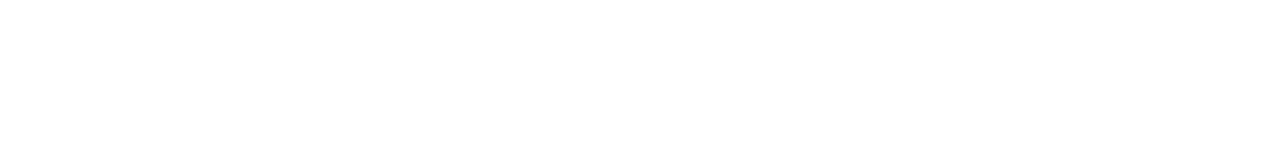
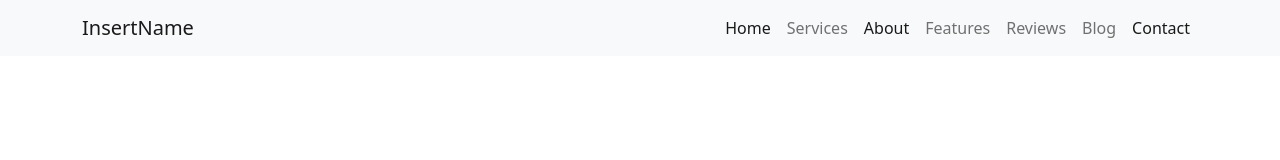
Before and after one commit to Lwvzi/git_7even, a plain HTML site: page index.html in a window 1280 px wide. Drawn offline with Linux system fonts and the light colour scheme; files whose address does not match are found by name.

Commit message:
created navbar w/o styling it

```diff
--- a/index.html
+++ b/index.html
@@ -15,6 +15,46 @@
 <body>
 
 
+    <!--NavBar-->
+    <div class="navbar navbar-expand-lg navbar-light bg-light">
+
+        <div class="container">
+
+            <a href="#home" class="navbar-brand">InsertName</a>
+            <button class="navbar-toggler" type="button" data-bs-toggle="collapse" data-bs-target="#navbarToggle" aria-controls="navbarToggle" aria-expanded="false" aria-label="Toggle navigation">
+                <i class="fa-solid fa-bars"></i>
+            </button>
+            <div class="collapse navbar-collapse" id="navbarToggle">
+                <ul class="navbar-nav ms-auto">
+                    <li class="nav-item">
+                        <a href="#home" class="nav-link active">Home</a>
+                    </li>
+                    <li class="nav-item">
+                        <a href="#services" class="nav-link">Services</a>
+                    </li>
+                    <li class="nav-item">
+                        <a href="#about" class="nav-link active">About</a>
+                    </li>
+                    <li class="nav-item">
+                        <a href="#features" class="nav-link">Features</a>
+                    </li>
+                    <li class="nav-item">
+                        <a href="#reviews" class="nav-link">Reviews</a>
+                    </li>
+                    <li class="nav-item">
+                        <a href="#blog" class="nav-link">Blog</a>
+                    </li>
+                    <li class="nav-item">
+                        <a href="#contact" class="nav-link active">Contact</a>
+                    </li>
+                </ul>
+            </div>
+
+        </div>
+
+    </div>
+
+
     <script src=".//js//app.js"></script>
     <script src=".//js//bootstrap.min.js"></script>
     <script src=".//js//jquery-3.6.0.js"></script>
```
